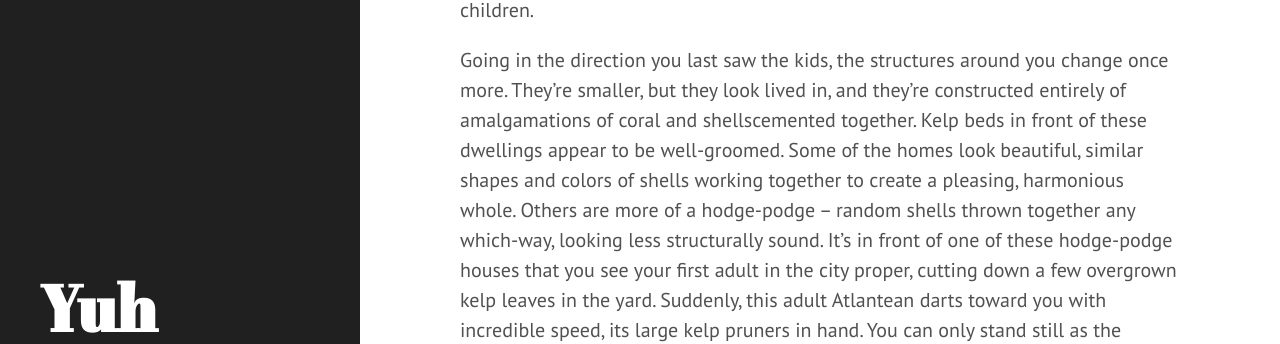
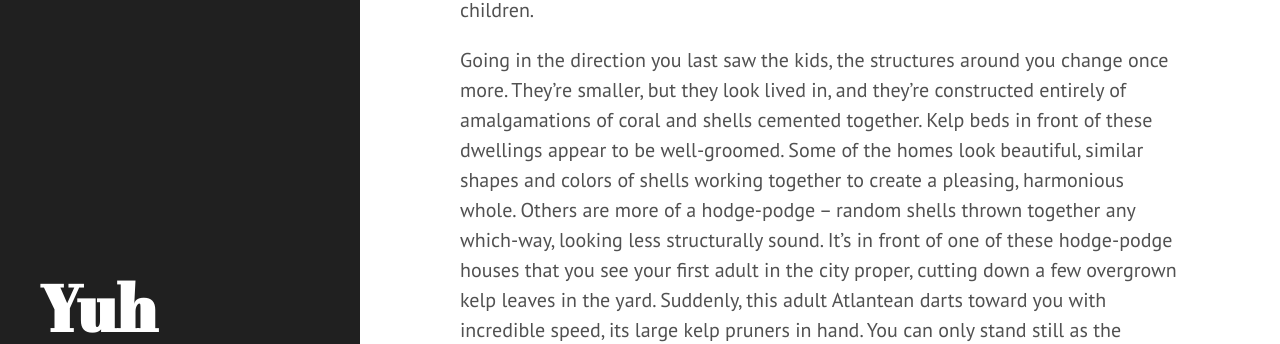
Before and after one commit to LoraV/LoraV.github.io, a Jekyll site: the page built from _posts/2022-02-28-atlantis.markdown, in a window 1280 px wide and 900 px high, scrolled down 1302 px. Shown: the part 213-557 px from the top of the window. Built offline with Jekyll 4.4.1, drawn with Linux system fonts in a browser that asks for light colours; some of the changed text lies outside the part shown.

Commit message:
fix typo

```diff
--- a/_posts/2022-02-28-atlantis.markdown
+++ b/_posts/2022-02-28-atlantis.markdown
@@ -22,7 +22,7 @@ The children have gotten far ahead of you at this point. You can no longer hear
 
 You see the dogfish again. It seems to be following you. You hurry to catch up to the children.
 
-Going in the direction you last saw the kids, the structures around you change once more. They're smaller, but they look lived in, and they're constructed entirely of amalgamations of coral and shellscemented together. Kelp beds in front of these dwellings appear to be well-groomed. Some of the homes look beautiful, similar shapes and colors of shells working together to create a pleasing, harmonious whole. Others are more of a hodge-podge -- random shells thrown together any which-way, looking less structurally sound. It's in front of one of these hodge-podge houses that you see your first adult in the city proper, cutting down a few overgrown kelp leaves in the yard. Suddenly, this adult Atlantean darts toward you with incredible speed, its large kelp pruners in hand. You can only stand still as the Atlantean barrels toward you and stabs with its pruning shears a mere foot behind you -- right into the neck of the dogfish shark, who, despite being much smaller than you, was surging toward you, teeth bared and poisonous spines at the ready. Blood billows out from the dogfish and evaporates into the surrounding water, as if it was washed away with a hose.
+Going in the direction you last saw the kids, the structures around you change once more. They're smaller, but they look lived in, and they're constructed entirely of amalgamations of coral and shells cemented together. Kelp beds in front of these dwellings appear to be well-groomed. Some of the homes look beautiful, similar shapes and colors of shells working together to create a pleasing, harmonious whole. Others are more of a hodge-podge -- random shells thrown together any which-way, looking less structurally sound. It's in front of one of these hodge-podge houses that you see your first adult in the city proper, cutting down a few overgrown kelp leaves in the yard. Suddenly, this adult Atlantean darts toward you with incredible speed, its large kelp pruners in hand. You can only stand still as the Atlantean barrels toward you and stabs with its pruning shears a mere foot behind you -- right into the neck of the dogfish shark, who, despite being much smaller than you, was surging toward you, teeth bared and poisonous spines at the ready. Blood billows out from the dogfish and evaporates into the surrounding water, as if it was washed away with a hose.
 
 "Thank you," you say into your dive helmet, and then, remembering your surroundings, you sign "Thank you," hoping that even though ASL was created long after the Atlanteans diverged from the rest of the populace, that the intent will be conveyed. The Atlantean looks perplexed by your signals, but makes a gesture unmistakable in any language: move along.
 
```
